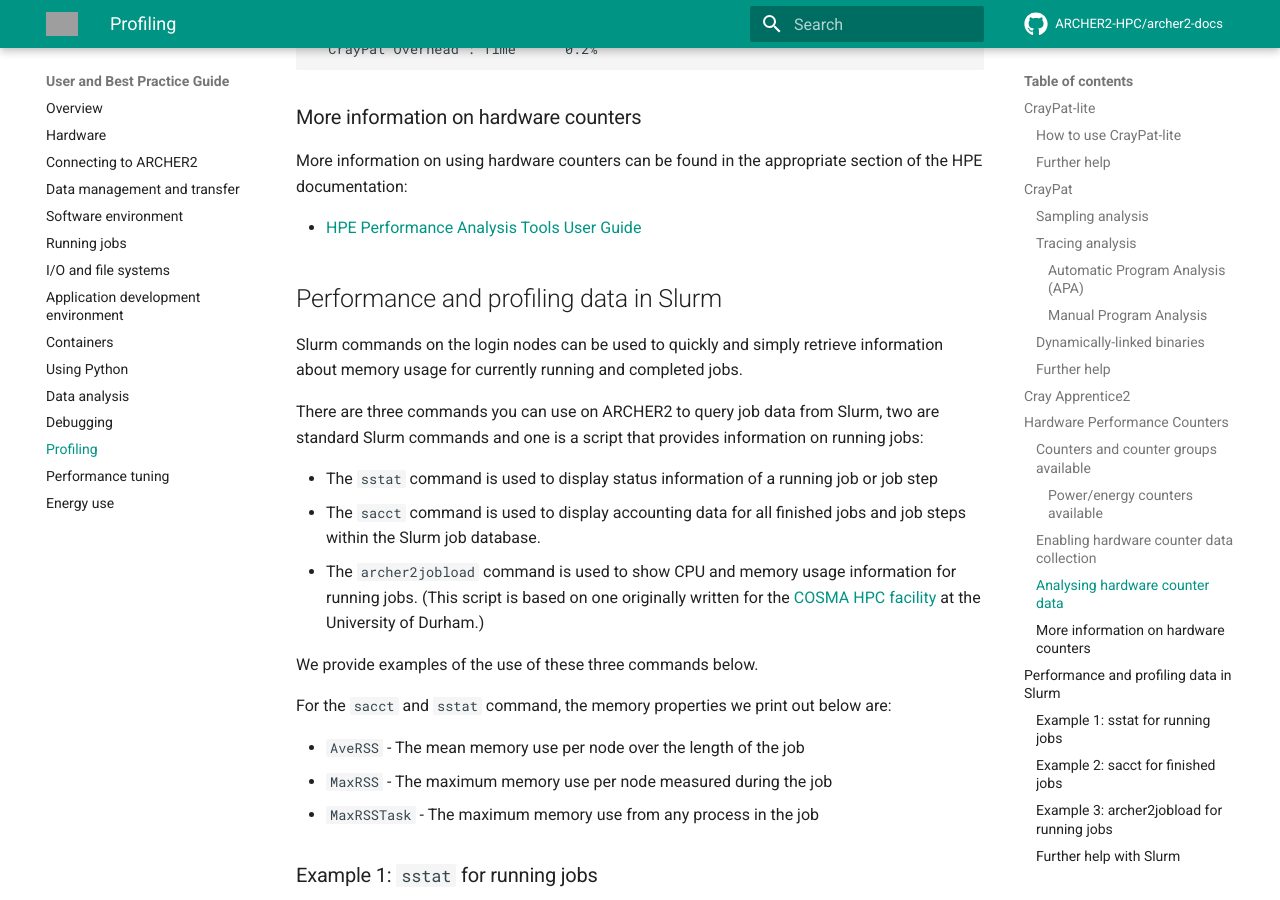
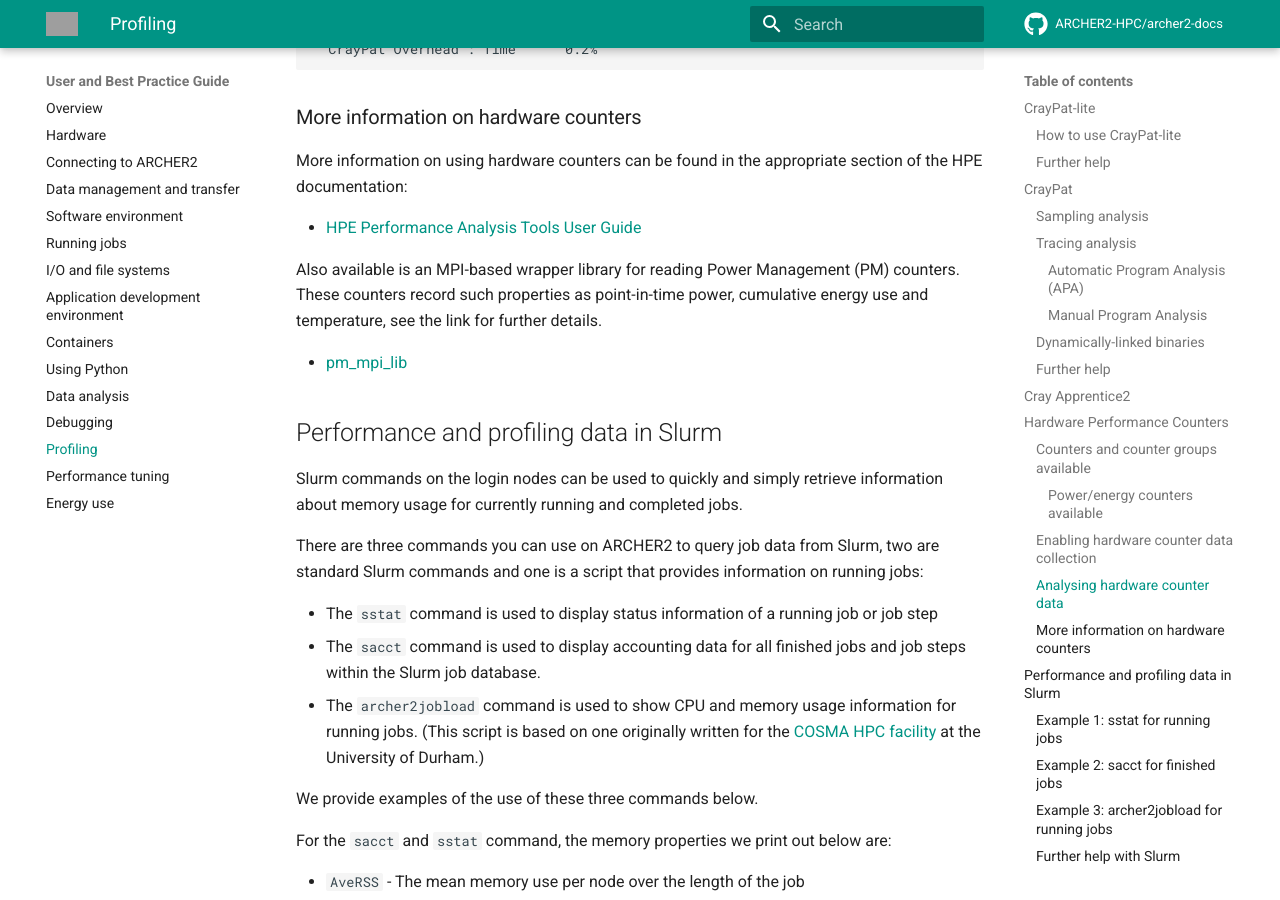
Before and after one commit to ARCHER2-HPC/archer2-docs, an MkDocs documentation site: the page built from docs/user-guide/profile.md, in a window 1280 px wide and 900 px high, scrolled down 8798 px. Built offline with MkDocs 1.6.1 and Material for MkDocs 9.7.7, drawn with Linux system fonts in a browser that asks for light colours; comment, search, counter and statistics services are not loaded; grey boxes are pictures that could not be loaded.

Commit message:
Added details on pm_mpi_lib.

```diff
--- a/docs/user-guide/profile.md
+++ b/docs/user-guide/profile.md
@@ -447,6 +447,13 @@
 
 * [HPE Performance Analysis Tools User Guide](https://support.hpe.com/hpesc/public/docDisplay?docLocale=en_US&docId=a00123563en_us)
 
+Also available is an MPI-based wrapper library for reading Power Management (PM) counters.
+These counters record such properties as point-in-time power, cumulative energy use and temperature,
+see the link for further details.
+
+- [pm_mpi_lib](../data-tools/pm-mpi-lib.md)
+
+
 ## Performance and profiling data in Slurm
 
 Slurm commands on the login nodes can be used to quickly and simply retrieve
```
Also changed, not shown: docs/data-tools/pm-mpi-lib.md (added, +27 -0 lines).
